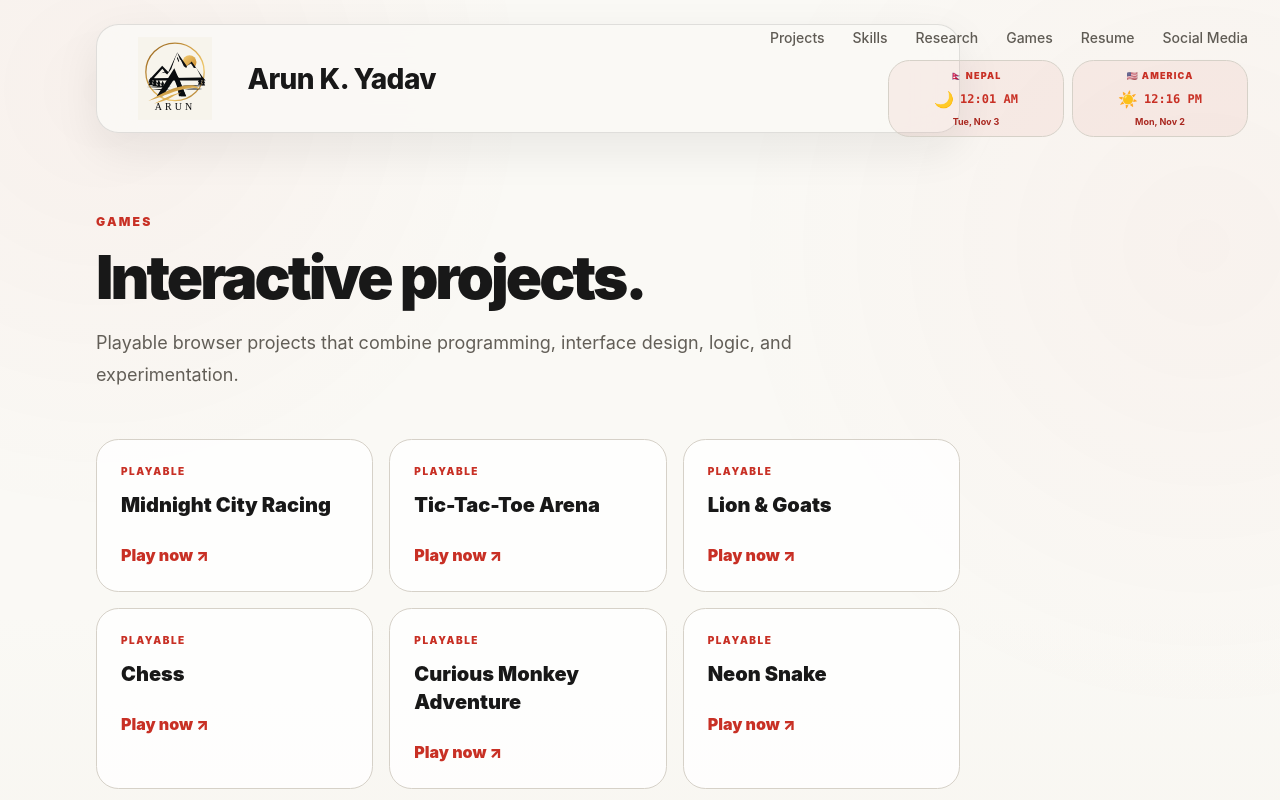
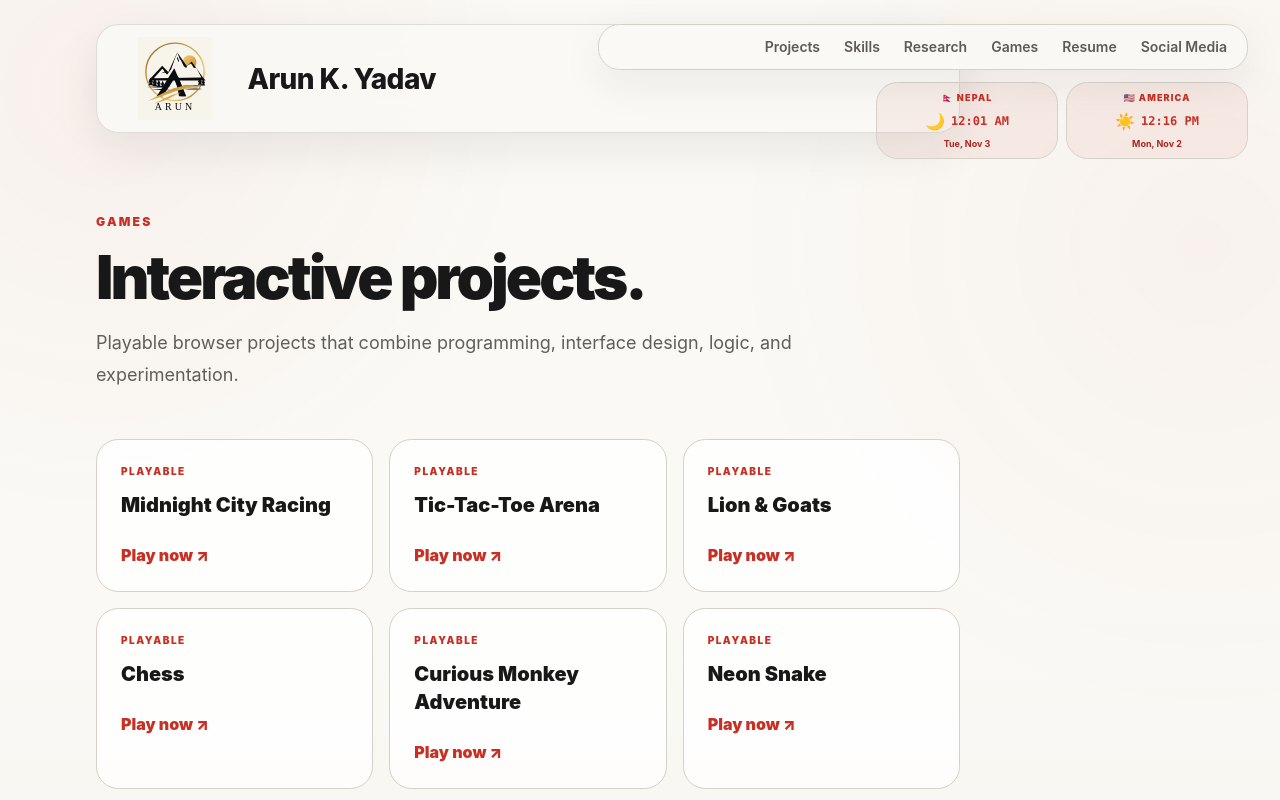
Before and after one commit to arunyadav-214/learning-website, a Next.js app: page /games in a window 1280 px wide. Shown: the top 800 px of the page. Built offline with nearby package versions, Linux system fonts and the light colour scheme.

Commit message:
Polish homepage navigation and mobile menu

```diff
--- a/app/PortfolioNav.tsx
+++ b/app/PortfolioNav.tsx
@@ -27,43 +27,46 @@ const mobileLinks = [
 export default function PortfolioNav() {
   return (
     <>
-      <div className="fixed right-8 top-7 z-[100] hidden w-[620px] lg:block">
-        <nav className="flex items-center justify-end gap-7" aria-label="Portfolio navigation">
+      <div className="fixed right-8 top-6 z-[100] hidden w-[650px] lg:block">
+        <div className="rounded-[1.35rem] border border-black/10 bg-[#faf9f5]/90 px-5 py-3 shadow-[0_14px_45px_rgba(24,24,24,.07)] backdrop-blur-xl">
+          <nav className="flex items-center justify-end gap-6" aria-label="Portfolio navigation">
             {desktopLinks.map(([label, href]) => (
               <a
                 key={href}
                 href={href}
-              className="text-sm font-medium text-[#5f5b54] transition hover:text-[#c83025]"
+                className="relative text-sm font-semibold text-[#5f5b54] transition after:absolute after:-bottom-1.5 after:left-0 after:h-0.5 after:w-0 after:rounded-full after:bg-[#c83025] after:transition-all hover:text-[#c83025] hover:after:w-full"
               >
                 {label}
               </a>
             ))}
           </nav>
-        <div className="ml-auto mt-3 w-[360px]">
+        </div>
+        <div className="ml-auto mt-3 w-[372px]">
           <HomeClocks />
         </div>
       </div>
 
       <details className="fixed right-4 top-4 z-[100] lg:hidden">
-        <summary className="cursor-pointer list-none rounded-xl border border-black/15 bg-[#faf9f5] px-4 py-3 font-black text-[#181818] shadow-lg">
+        <summary className="cursor-pointer list-none rounded-xl border border-black/15 bg-[#faf9f5]/95 px-4 py-3 font-black text-[#181818] shadow-[0_10px_28px_rgba(24,24,24,.12)] backdrop-blur-xl transition hover:border-[#c83025]/30 hover:text-[#c83025]">
           Menu
         </summary>
         <div className="mt-2 w-64">
           <nav
-            className="max-h-[62vh] overflow-y-auto rounded-2xl border border-black/10 bg-[#faf9f5] p-2 shadow-2xl"
+            className="max-h-[62vh] overflow-y-auto rounded-2xl border border-black/10 bg-[#faf9f5]/98 p-2 shadow-2xl backdrop-blur-xl"
             aria-label="Mobile portfolio pages"
           >
-            {mobileLinks.map(([label, href]) => (
+            {mobileLinks.map(([label, href], index) => (
               <a
                 key={href}
                 href={href}
-                className="block rounded-xl px-3 py-3 text-sm font-bold text-[#181818] transition hover:bg-[#c83025] hover:text-white"
+                className="flex items-center justify-between rounded-xl px-3 py-3 text-sm font-bold text-[#181818] transition hover:bg-[#c83025] hover:text-white"
               >
-                {label}
+                <span>{label}</span>
+                <span className="text-[10px] font-black opacity-40">{String(index + 1).padStart(2, "0")}</span>
               </a>
             ))}
           </nav>
-          <div className="mt-2 rounded-2xl border border-black/10 bg-[#faf9f5] p-2 shadow-lg">
+          <div className="mt-2 rounded-2xl border border-black/10 bg-[#faf9f5]/98 p-2 shadow-lg backdrop-blur-xl">
             <HomeClocks />
           </div>
         </div>
```
Lines whose indentation alone changed are shown as unchanged.
